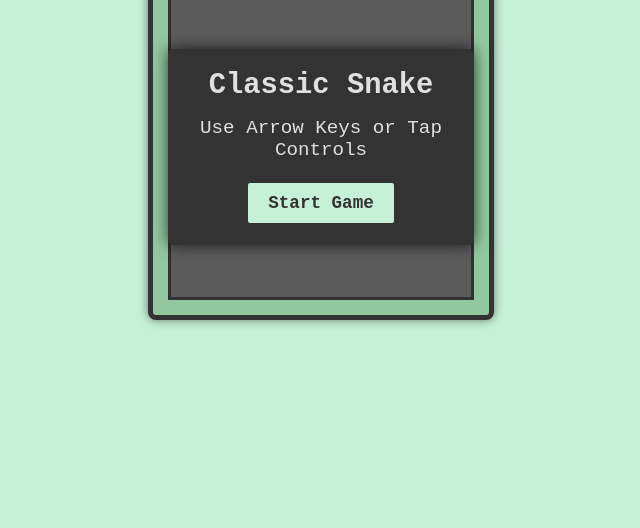
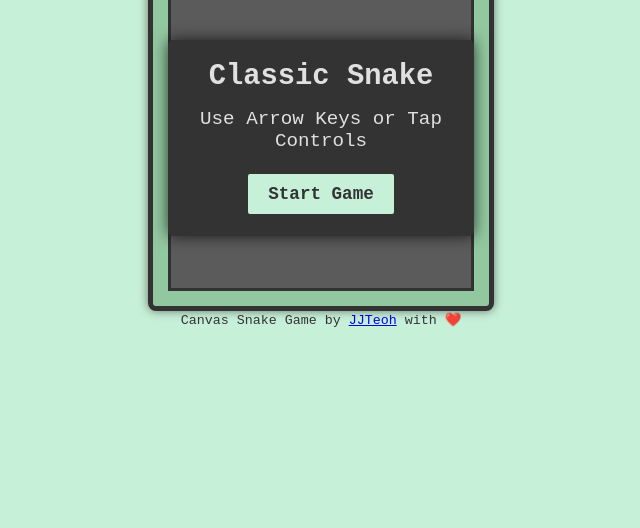
Before and after one commit to jjteoh-thewebdev/html-canvas-snake, a plain HTML site: page index.html in a window 1280 px wide. Shown: the part 272-800 px from the top of the page, without its empty margins (319-959 px from the left). Drawn offline with Linux system fonts and the light colour scheme.

Commit message:
feat: add footer

```diff
--- a/index.html
+++ b/index.html
@@ -7,6 +7,9 @@
       name="viewport"
       content="width=device-width, initial-scale=1.0, maximum-scale=1.0, user-scalable=no"
     />
+    <meta name="description" content="Classic Snake Game">
+    <meta name="author" content="JJTeoh">
+    <meta name="keywords" content="Snake, Game, Canvas, JavaScript, HTML, CSS">
     <title>Classic Snake Game</title>
     <link rel="stylesheet" href="style.css" />
   </head>
@@ -50,6 +53,9 @@
       </div>
 
     </div>
+    <footer className="text-center text-sm text-muted-foreground py-6">
+      <p><small>Canvas Snake Game by <a href="https://github.com/jjteoh-thewebdev">JJTeoh</a> with ❤️</small></p>
+    </footer>
 
     <script src="script.js"></script>
   </body>
--- a/style.css
+++ b/style.css
@@ -8,6 +8,7 @@
 
   body {
     display: flex;
+    flex-direction: column;
     justify-content: center;
     align-items: center;
     min-height: 100vh;
```
